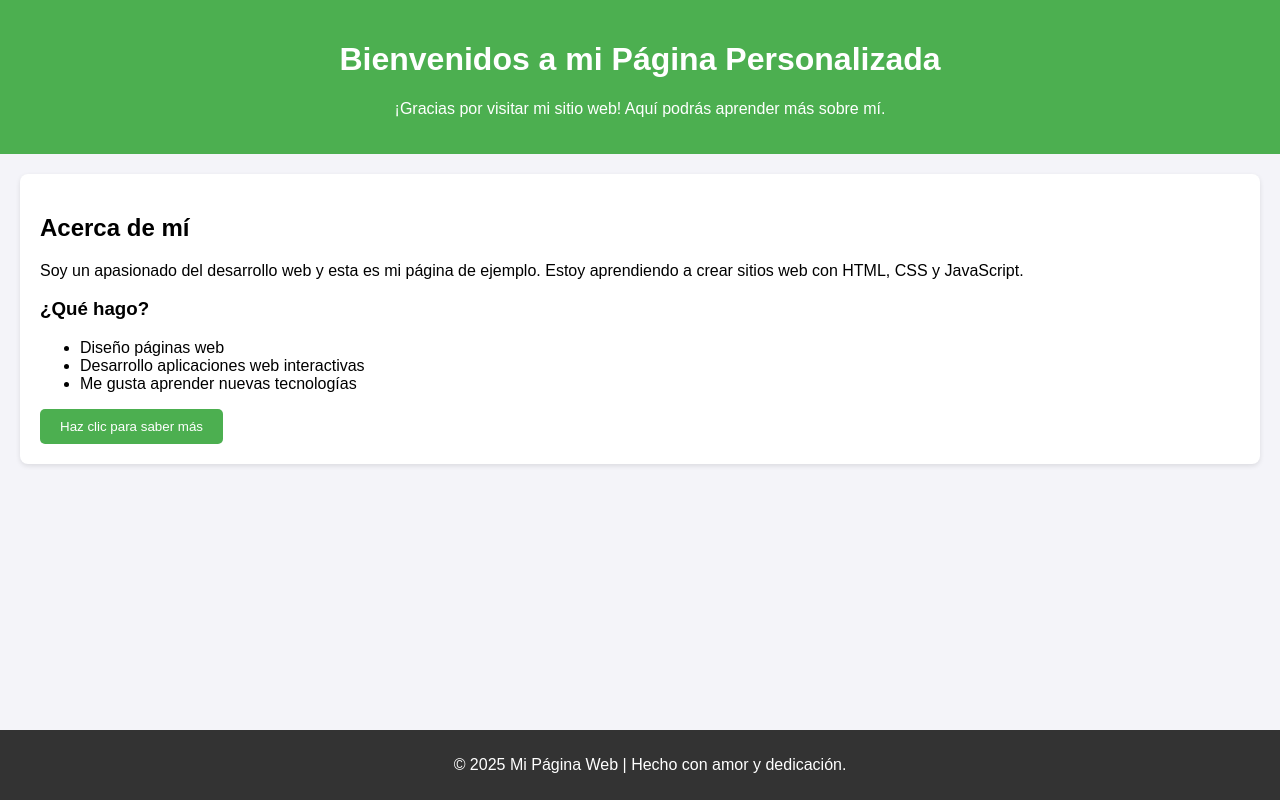
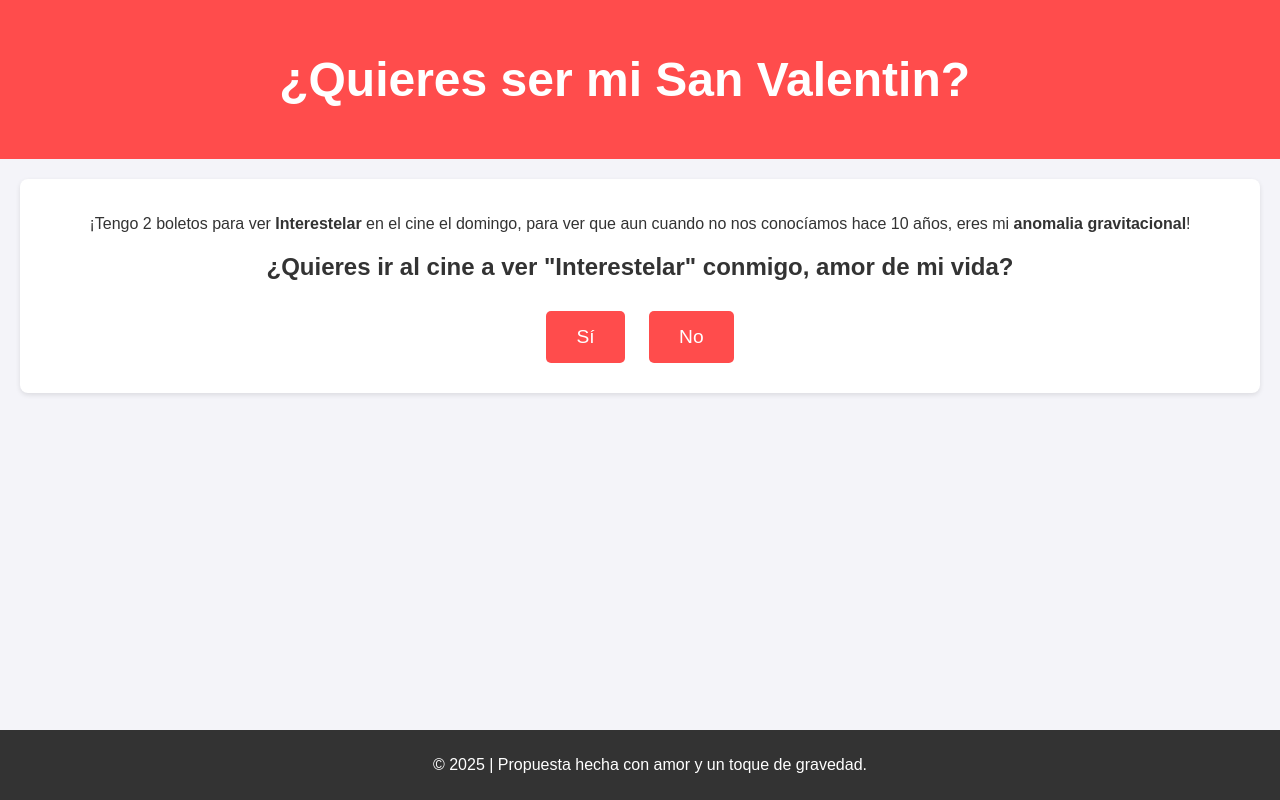
Before and after one commit to Hans2321/Mi-Xime-bonita, a plain HTML site: page index.html in a window 1280 px wide. Drawn offline with Linux system fonts and the light colour scheme.

Commit message:
Update index.html

```diff
--- a/index.html
+++ b/index.html
@@ -3,32 +3,73 @@
 <head>
     <meta charset="UTF-8">
     <meta name="viewport" content="width=device-width, initial-scale=1.0">
-    <meta name="description" content="Una página web simple para GitHub Pages">
-    <meta name="keywords" content="HTML, GitHub, página web, personalizada">
+    <meta name="description" content="Una propuesta especial para San Valentín">
+    <meta name="keywords" content="San Valentín, amor, Interestelar, cine, propuesta">
     <meta name="author" content="Tu Nombre">
-    <title>Mi Página Personalizada</title>
+    <title>¿Quieres ser mi San Valentin?</title>
     <style>
-        /* Estilos básicos */
+        /* Estilos generales */
         body {
             font-family: Arial, sans-serif;
             background-color: #f4f4f9;
             margin: 0;
             padding: 0;
+            text-align: center;
+            color: #333;
         }
 
         header {
-            background-color: #4CAF50;
+            background-color: #FF4C4C;
             color: white;
             padding: 20px;
             text-align: center;
         }
 
+        /* Título con animación */
+        h1 {
+            font-size: 3rem;
+            font-weight: bold;
+            animation: moverTitulo 3s ease-in-out infinite;
+        }
+
+        @keyframes moverTitulo {
+            0% { transform: translateX(0); }
+            25% { transform: translateX(20px); }
+            50% { transform: translateX(0); }
+            75% { transform: translateX(-20px); }
+            100% { transform: translateX(0); }
+        }
+
         section {
             padding: 20px;
-            background-color: #ffffff;
+            background-color: white;
             margin: 20px;
             border-radius: 8px;
             box-shadow: 0 2px 5px rgba(0,0,0,0.1);
+        }
+
+        /* Estilos para los botones */
+        .boton {
+            padding: 15px 30px;
+            background-color: #FF4C4C;
+            color: white;
+            border: none;
+            border-radius: 5px;
+            cursor: pointer;
+            font-size: 1.2rem;
+            margin: 10px;
+            transition: all 0.3s ease;
+        }
+
+        .boton:hover {
+            background-color: #FF2B2B;
+        }
+
+        /* El botón "Sí" se agranda si se hace clic en "No" */
+        .boton-grande {
+            font-size: 2rem;
+            width: 250px;
+            height: 70px;
         }
 
         footer {
@@ -41,57 +82,38 @@
             width: 100%;
         }
 
-        a {
-            color: #4CAF50;
-            text-decoration: none;
-        }
-
-        a:hover {
-            text-decoration: underline;
-        }
-
-        button {
-            padding: 10px 20px;
-            background-color: #4CAF50;
-            color: white;
-            border: none;
-            border-radius: 5px;
-            cursor: pointer;
-        }
-
-        button:hover {
-            background-color: #45a049;
-        }
     </style>
 </head>
 <body>
     <header>
-        <h1>Bienvenidos a mi Página Personalizada</h1>
-        <p>¡Gracias por visitar mi sitio web! Aquí podrás aprender más sobre mí.</p>
+        <h1>¿Quieres ser mi San Valentin?</h1>
     </header>
 
     <section>
-        <h2>Acerca de mí</h2>
-        <p>Soy un apasionado del desarrollo web y esta es mi página de ejemplo. Estoy aprendiendo a crear sitios web con HTML, CSS y JavaScript.</p>
+        <p>¡Tengo 2 boletos para ver <strong>Interestelar</strong> en el cine el domingo, para ver que aun cuando no nos conocíamos hace 10 años, eres mi <strong>anomalia gravitacional</strong>!</p>
 
-        <h3>¿Qué hago?</h3>
-        <ul>
-            <li>Diseño páginas web</li>
-            <li>Desarrollo aplicaciones web interactivas</li>
-            <li>Me gusta aprender nuevas tecnologías</li>
-        </ul>
+        <h2>¿Quieres ir al cine a ver "Interestelar" conmigo, amor de mi vida?</h2>
 
-        <button onclick="mostrarMensaje()">Haz clic para saber más</button>
+        <div>
+            <!-- Botones de respuesta -->
+            <button class="boton" id="siButton">Sí</button>
+            <button class="boton" id="noButton" onclick="agrandarBoton()">No</button>
+        </div>
     </section>
 
     <footer>
-        <p>&copy; 2025 Mi Página Web | Hecho con amor y dedicación.</p>
+        <p>&copy; 2025 | Propuesta hecha con amor y un toque de gravedad.</p>
     </footer>
 
     <script>
-        // Función para mostrar un mensaje cuando el usuario hace clic en el botón
-        function mostrarMensaje() {
-            alert('¡Gracias por hacer clic! Estoy feliz de que estés aquí.');
+        // Función que hace que el botón "Sí" se agrande cuando se hace clic en "No"
+        function agrandarBoton() {
+            // Ocultar el botón "No"
+            document.getElementById('noButton').style.display = 'none';
+
+            // Agrandar el botón "Sí"
+            const siButton = document.getElementById('siButton');
+            siButton.classList.add('boton-grande');
         }
     </script>
 </body>
```
